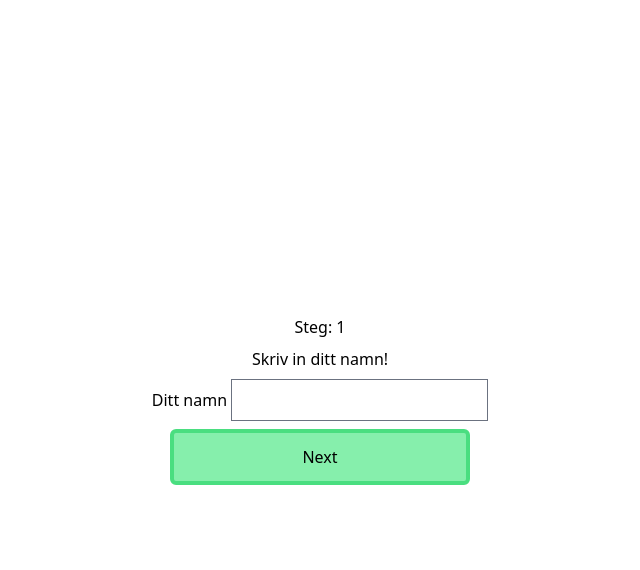
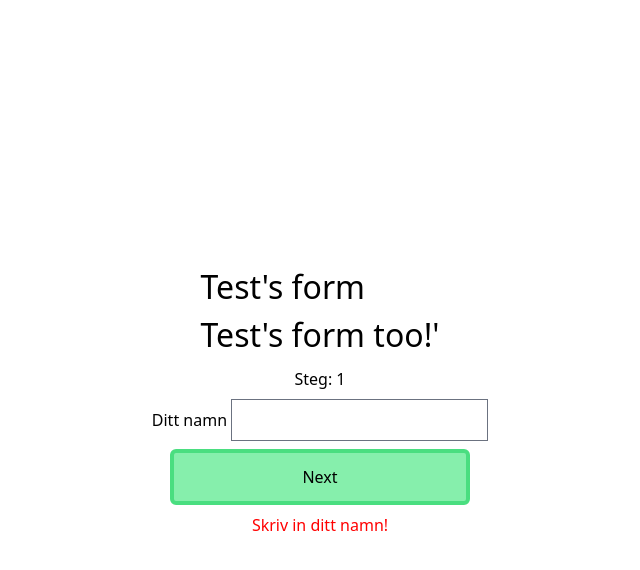
Before and after one commit to mrkarstrom/Svelte5, a SvelteKit app: page / in a window 1280 px wide. Both pictures are taken after a click on the button "Next". Shown: the top 570 px of the page, without its empty margins (320-960 px from the left). Built offline with nearby package versions, Linux system fonts and the light colour scheme.

Commit message:
edu (Header.svelte): Adding the logic to display user name.

```diff
--- a/src/routes/+page.svelte
+++ b/src/routes/+page.svelte
@@ -11,11 +11,8 @@
 </script>
 
 <main class="w-screen min-h-screen flex flex-col items-center justify-center gap-2">
+	<Header name="Test"></Header>
 	<p>Steg: {formState.step + 1}</p>
-
-	{#if formState.error}
-		<p class="error">{formState.error}</p>
-	{/if}
 
 	{#if formState.step === 0}
 		<div>
@@ -52,4 +49,14 @@
 			}}>Next</button
 		>
 	{/if}
+
+	{#if formState.error}
+		<p class="error">{formState.error}</p>
+	{/if}
 </main>
+
+<style>
+	.error {
+		color: red;
+	}
+</style>
--- a/src/routes/Header.svelte
+++ b/src/routes/Header.svelte
@@ -1,5 +1,21 @@
 <script lang="ts">
+	let {
+		name = 'Magnus'
+	}: {
+		name: string;
+	} = $props();
 </script>
 
+<div>
+	{#if name}
+		<h1>{name}'s form</h1>
+	{/if}
+
+	<h2>{name ? name : 'User'}'s form too!'</h2>
+</div>
+
 <style>
+	div {
+		font-size: xx-large;
+	}
 </style>
```
